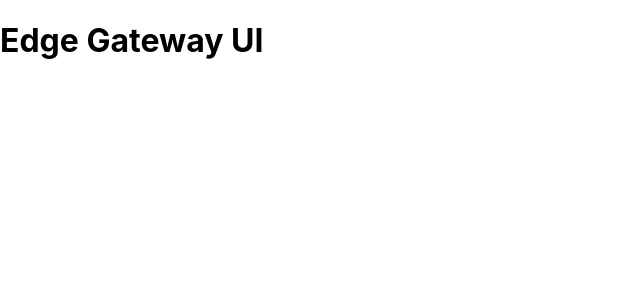
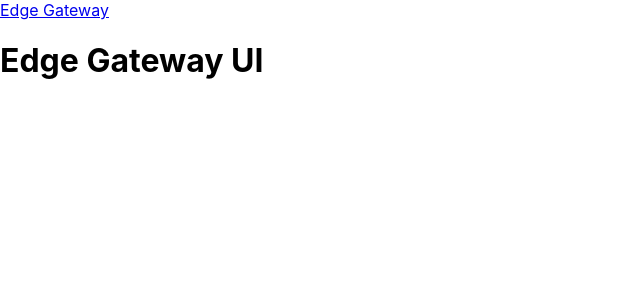
Before and after one commit to Edgeberry/Edgeberry-UI, a React (Create React App) app: page / in a window 1280 px wide. Shown: the top 300 px of the page, without its empty margins (0-640 px from the left). Built offline with nearby package versions, Linux system fonts and the light colour scheme.

Commit message:
Components: Navigation Bar

```diff
--- a/src/App.tsx
+++ b/src/App.tsx
@@ -1,12 +1,13 @@
-import React from 'react';
 import { BrowserRouter, Route, Routes } from 'react-router-dom';
 import Home from './pages/Home';
+import NavigationBar from './components/Navbar';
 
 
 function App() {
   return (
     <div className="App">
       <BrowserRouter basename={process.env.PUBLIC_URL}>
+        <NavigationBar />
         <Routes>
           <Route path='/' element={<Home />} />
         </Routes>
--- /dev/null
+++ b/src/components/Navbar.tsx
@@ -0,0 +1,16 @@
+import { Container, Navbar } from "react-bootstrap";
+import { Link } from "react-router-dom";
+
+const NavigationBar = ()=>{
+    return(
+        <Navbar sticky="top">
+            <Container>
+                <Link className="navbar-brand" to='/'>
+                    <div className="navbar-text">Edge Gateway</div>
+                </Link>
+            </Container>
+        </Navbar>
+    );
+}
+
+export default NavigationBar;
```
